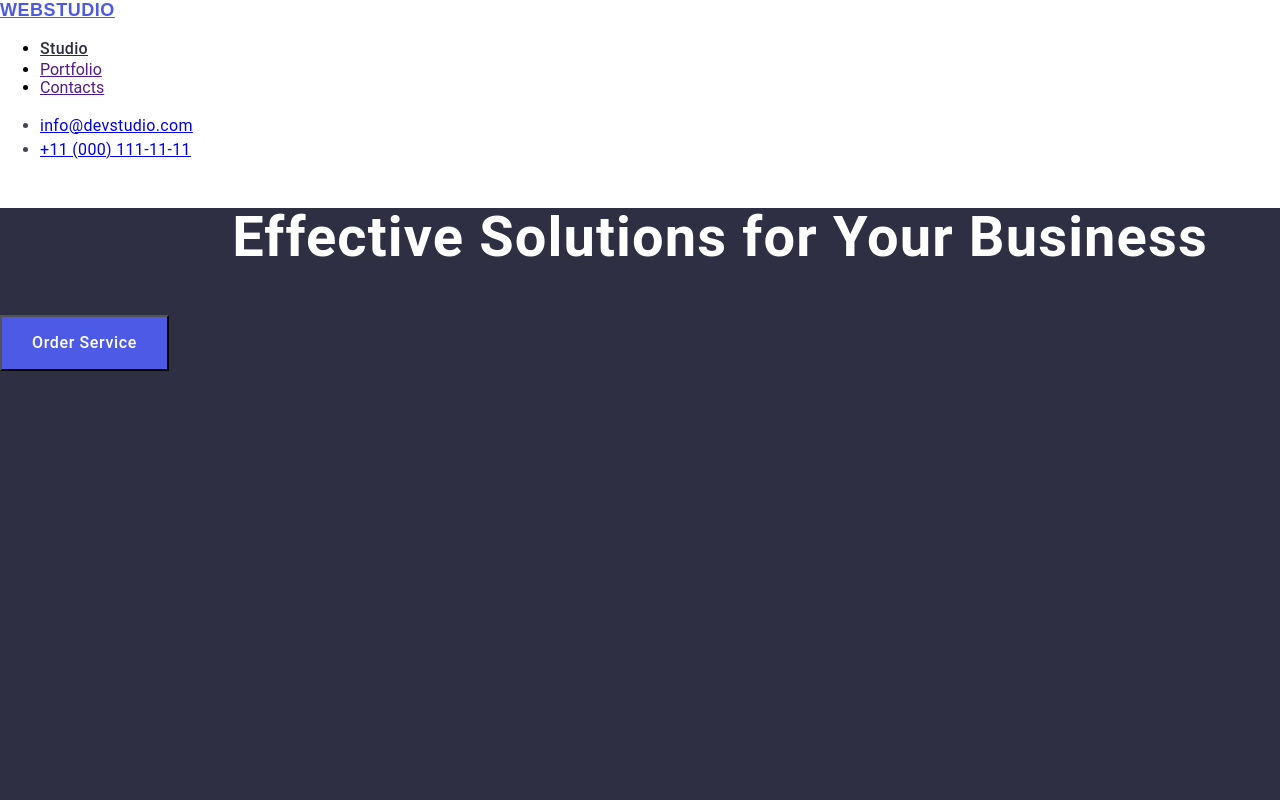
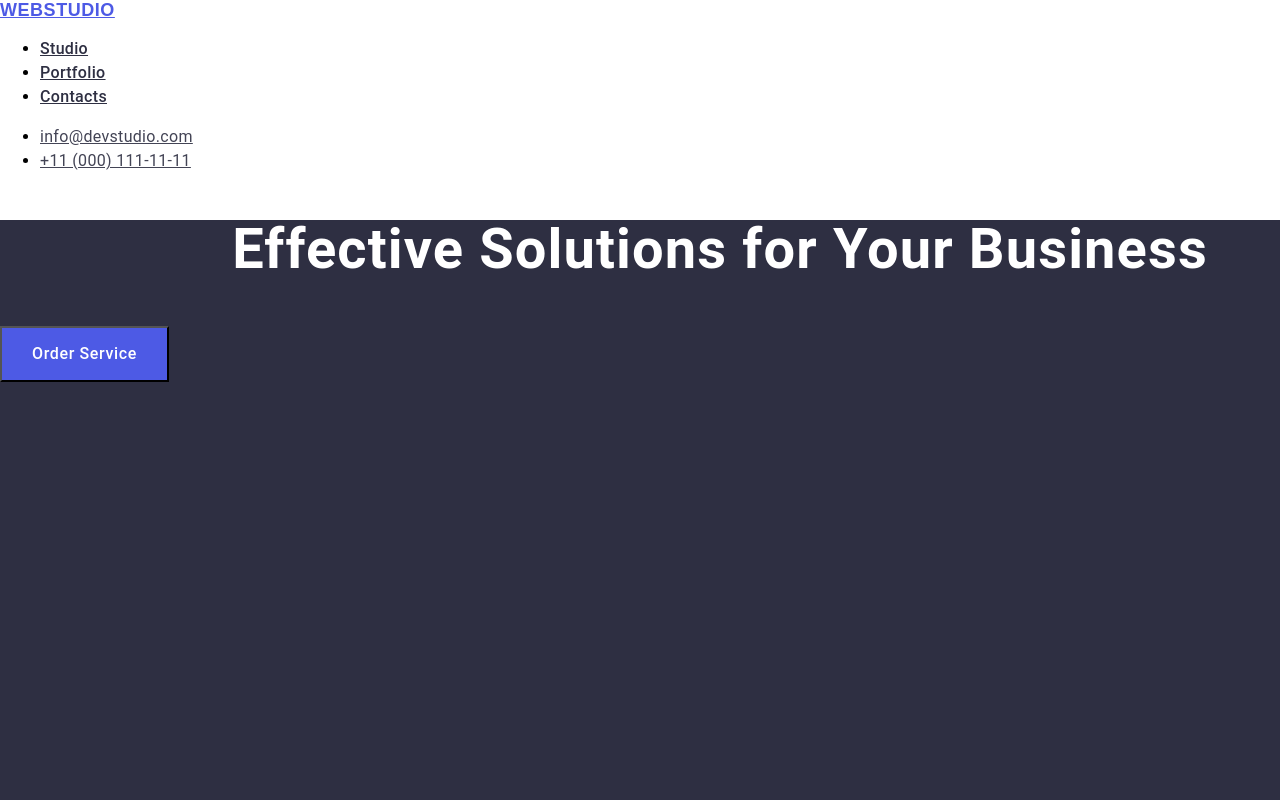
Before and after one commit to Viktoriia-Tymets/goit-markup-hw-02, a plain HTML site: page index.html in a window 1280 px wide. Shown: the top 800 px of the page. Drawn offline with nearby package versions, Linux system fonts and the light colour scheme.

Commit message:
Update index.html

```diff
--- a/index.html
+++ b/index.html
@@ -17,16 +17,16 @@
 <a class="logo" href="./index.html">WebStudio</a>
 <ul>
 <li><a class="menu-nav" href="./index.html">Studio</a></li>
-  <li><a href=""> Portfolio</a></li>
-<li><a href="">Contacts</a></li>
+  <li><a class="menu-nav" href=""> Portfolio</a></li>
+<li><a class="menu-nav" href="">Contacts</a></li>
 </ul>
 </nav>
 
 
-<address class="contacts">
+<address>
     <ul>
-    <li><a href="mailto:info@devstudio.com">info@devstudio.com</a></li>
-    <li><a href="tel:+110001111111">+11 (000) 111-11-11</a></li>
+    <li><a class="contacts" href="mailto:info@devstudio.com">info@devstudio.com</a></li>
+    <li><a class="contacts" href="tel:+110001111111">+11 (000) 111-11-11</a></li>
 </ul>
 </address>
 </header>
```
